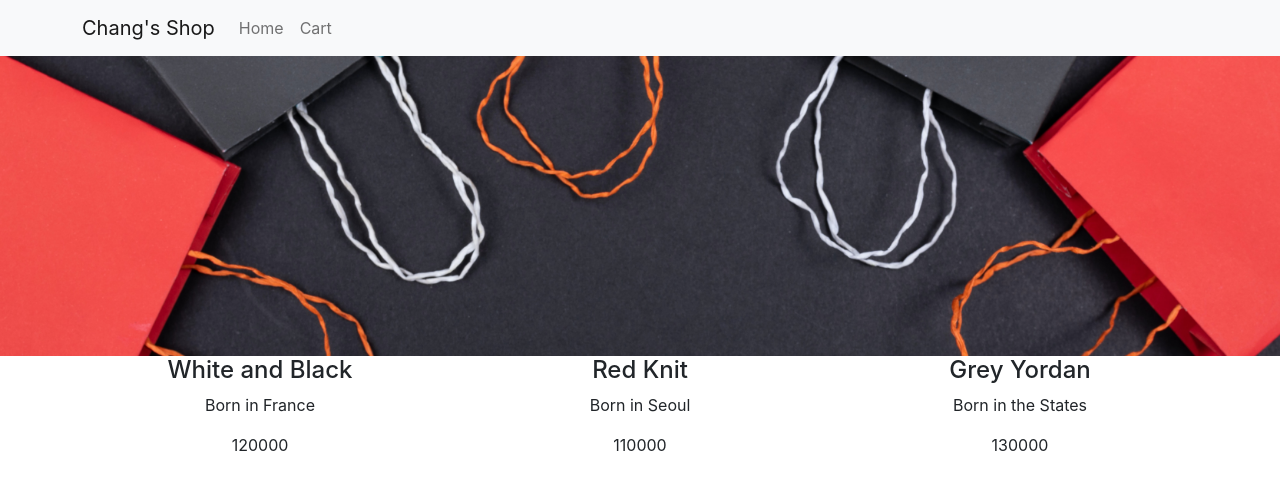
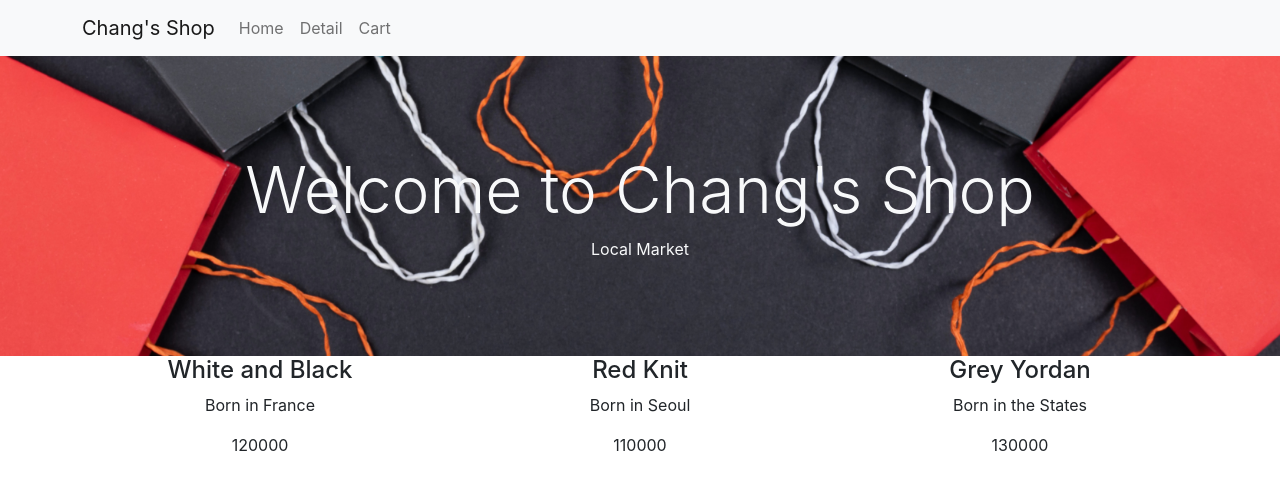
Before and after one commit to rinic75/phase-2-project, a React (Create React App) app: page / in a window 1280 px wide. Shown: the top 490 px of the page. Built offline with nearby package versions, Linux system fonts and the light colour scheme.

Commit message:
Route Setting

```diff
--- a/package.json
+++ b/package.json
@@ -10,6 +10,7 @@
     "react": "^18.2.0",
     "react-bootstrap": "^2.5.0",
     "react-dom": "^18.2.0",
+    "react-router-dom": "5.3",
     "react-scripts": "5.0.1",
     "web-vitals": "^2.1.4"
   },
--- a/src/App.js
+++ b/src/App.js
@@ -6,6 +6,7 @@ import Navbar from 'react-bootstrap/Navbar';
 
 import data from './data';
 import ItemContainer from './ItemContainer';
+import { Route, Switch } from 'react-router-dom';
 
 
 function App() {
@@ -13,21 +14,43 @@ function App() {
 
   return (
     <div className="App">
+
+      <Route />
+
       <Navbar bg="light" variant="light">
         <Container>
           <Navbar.Brand href='#home'>Chang's Shop</Navbar.Brand>
           <Nav className='me-auto'>
             <Nav.Link href="#home">Home</Nav.Link>
-            <Nav.Link href='#features'>Cart</Nav.Link>
+            <Nav.Link href='#features'>Detail</Nav.Link>
+            <Nav.Link>Cart</Nav.Link>
           </Nav>
         </Container>
       </Navbar>
-      <div className='MainPage'></div>
-      <div>
-        <ItemContainer items={items}/>
-      </div>
+      <Switch>
+        <Route exact path="/">
+          <div className='MainPage'>
+            <div class="container-fluid text-light p-5">
+              <div class="container p-5">
+                <h1 class="display-3" fw->Welcome to Chang's Shop</h1>
+                  <p>Local Market</p>
+              </div>
+            </div>
+          </div>
+          <div>
+            <ItemContainer items={items} />
+          </div>
+        </Route>
+        <Route path="/detail">
+          <div>Detail Page</div>
+        </Route>
+        <Route path="/cart">
+          <div>Cart Page</div>
+        </Route>
 
+      </Switch>
     </div>
+
   );
 }
 
--- a/src/ItemDetail.js
+++ b/src/ItemCard.js
@@ -1,6 +1,6 @@
 import React from "react";
 
-function ItemDetail({item}) {
+function ItemCard({item}) {
   const {title, content, price} = item
   return (
 
@@ -12,4 +12,4 @@ function ItemDetail({item}) {
   )
 }
 
-export default ItemDetail
+export default ItemCard
--- a/src/ItemContainer.js
+++ b/src/ItemContainer.js
@@ -1,10 +1,10 @@
 import React from "react";
-import ItemDetail from "./ItemDetail";
+import ItemCard from "./ItemCard";
 
 function ItemContainer({ items }) {
 
   const renderItems = items.map(item => {
-    return <ItemDetail key={item.id} item={item} />
+    return <ItemCard key={item.id} item={item} />
   })
 
   return (
--- a/src/index.js
+++ b/src/index.js
@@ -3,11 +3,14 @@ import ReactDOM from 'react-dom/client';
 import './index.css';
 import App from './App';
 import reportWebVitals from './reportWebVitals';
+import { BrowserRouter } from 'react-router-dom';
 
 const root = ReactDOM.createRoot(document.getElementById('root'));
 root.render(
   <React.StrictMode>
-    <App />
+    <BrowserRouter>
+      <App />
+    </BrowserRouter>
   </React.StrictMode>
 );
 
```
Also changed, not shown: 1 other file (tests, documents, lock files or other folders).
